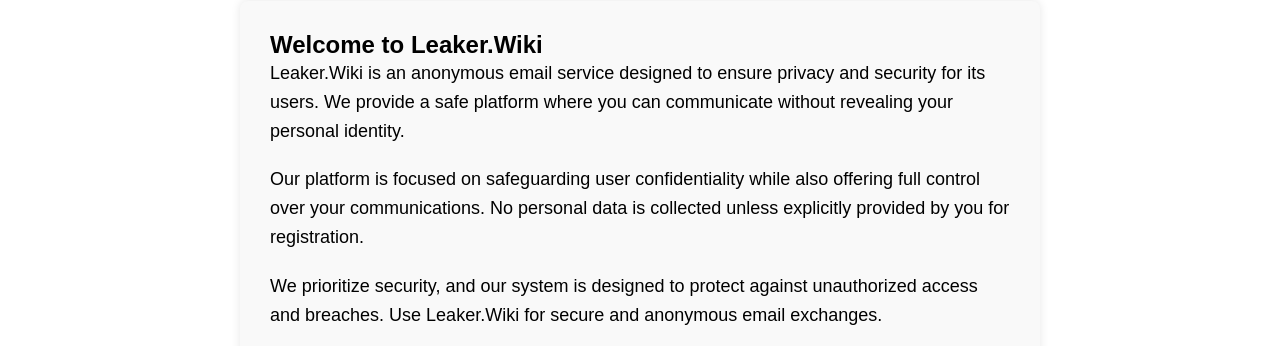
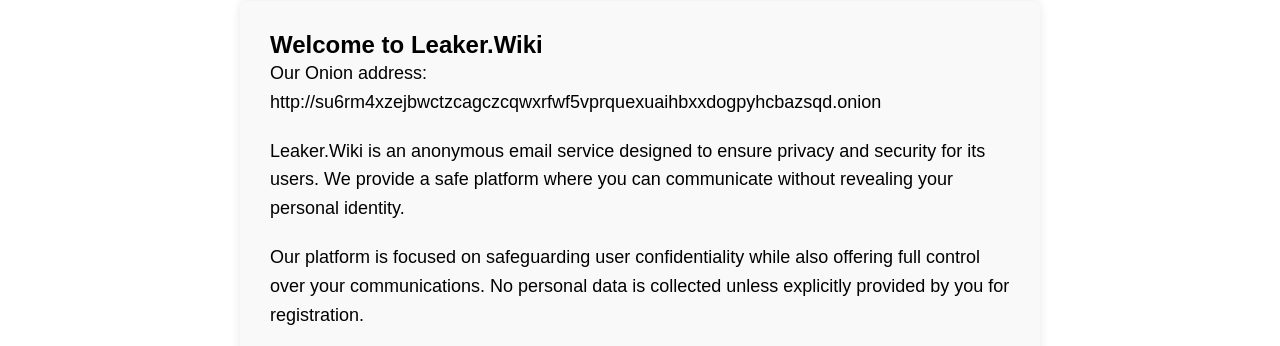
Before and after one commit to LeakerWiki/leakerwiki.github.io, a plain HTML site: page index.html in a window 1280 px wide. Shown: the part 386-732 px from the top of the page. Drawn offline with Linux system fonts and the light colour scheme.

Commit message:
Update index.html

```diff
--- a/index.html
+++ b/index.html
@@ -28,6 +28,7 @@
   <main>
     <section class="intro">
       <h2>Welcome to Leaker.Wiki</h2>
+      <p>Our Onion address: http://su6rm4xzejbwctzcagczcqwxrfwf5vprquexuaihbxxdogpyhcbazsqd.onion</p>
       <p>Leaker.Wiki is an anonymous email service designed to ensure privacy and security for its users. We provide a safe platform where you can communicate without revealing your personal identity.</p>
       <p>Our platform is focused on safeguarding user confidentiality while also offering full control over your communications. No personal data is collected unless explicitly provided by you for registration.</p>
       <p>We prioritize security, and our system is designed to protect against unauthorized access and breaches. Use Leaker.Wiki for secure and anonymous email exchanges.</p>
```
